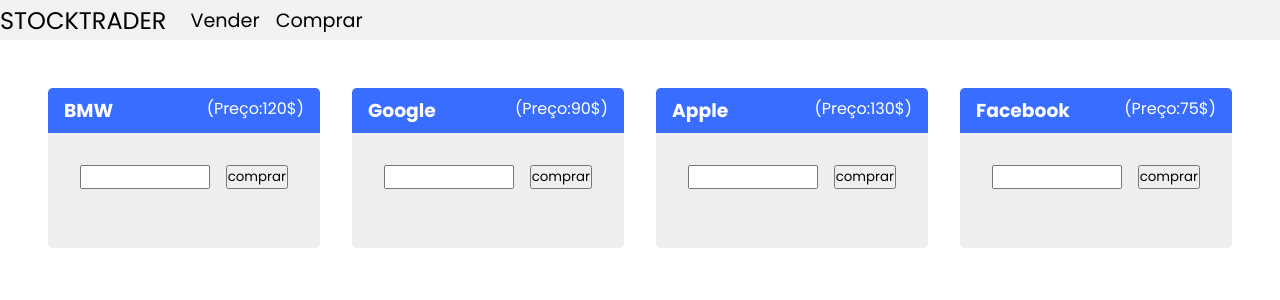
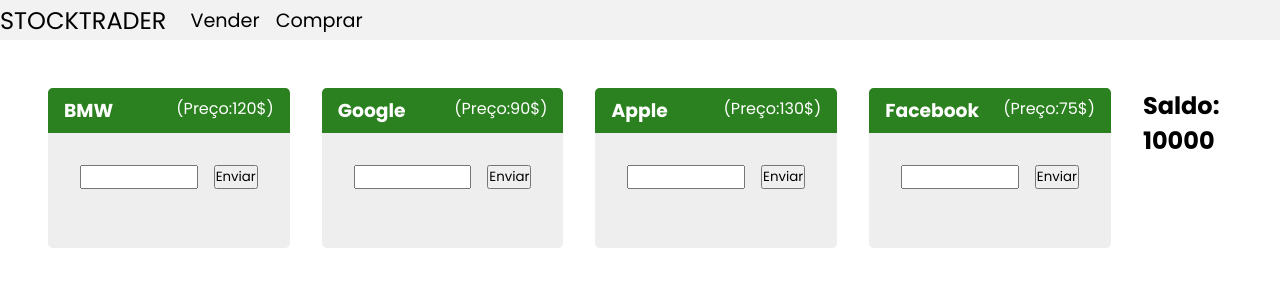
Before and after one commit to YuriSarmanho/stockTrader, a Vue app: page /sell in a window 1280 px wide. Shown: the top 300 px of the page. Built offline with nearby package versions, Linux system fonts and the light colour scheme; the HTML template or start-up script is replaced by a standard one.

Commit message:
basic structure stock component

```diff
--- a/src/components/trade-stock-list/trade-stock-list.js
+++ b/src/components/trade-stock-list/trade-stock-list.js
@@ -21,7 +21,8 @@
                     name: 'Facebook',
                     price: 75
                 },
-            ]
+            ],
+            accountBalance: 10000
         }
     },
     components: {TradeStock}
--- a/src/components/trade-stock-list/trade-stock-list.vue
+++ b/src/components/trade-stock-list/trade-stock-list.vue
@@ -3,5 +3,6 @@
 <template>
     <div class="trade-stock-list-container">
         <TradeStock v-for="stock in stocks" :key="stock" :name="stock.name" :price="stock.price"/>
+        <h2>Saldo: {{ accountBalance }}</h2>
     </div>
 </template>
--- a/src/components/trade-stock/trade-stock.js
+++ b/src/components/trade-stock/trade-stock.js
@@ -3,9 +3,8 @@
 export default {
     props: ['name', 'price'],
     computed: {
-        isOnSpecificRoute() {
-          // Verifica se a rota atual é '/minha-rota'
+        isOnSell() {
           return this.$route.path === '/sell';
         }
-      }
+      },
 }
--- a/src/components/trade-stock/trade-stock.vue
+++ b/src/components/trade-stock/trade-stock.vue
@@ -8,7 +8,7 @@
     </div>
     <div class="input-amount">
         <input type="number">
-        <button>comprar</button>
+        <button>Enviar</button>
     </div>
   </div>
 </template>
--- a/src/css/trade-stock.css
+++ b/src/css/trade-stock.css
@@ -28,5 +28,5 @@
     background-color: #386dff;
 }
 .header-sell {
-    background-color: #ff3838;
+    background-color: #2b811f;
 }
```
